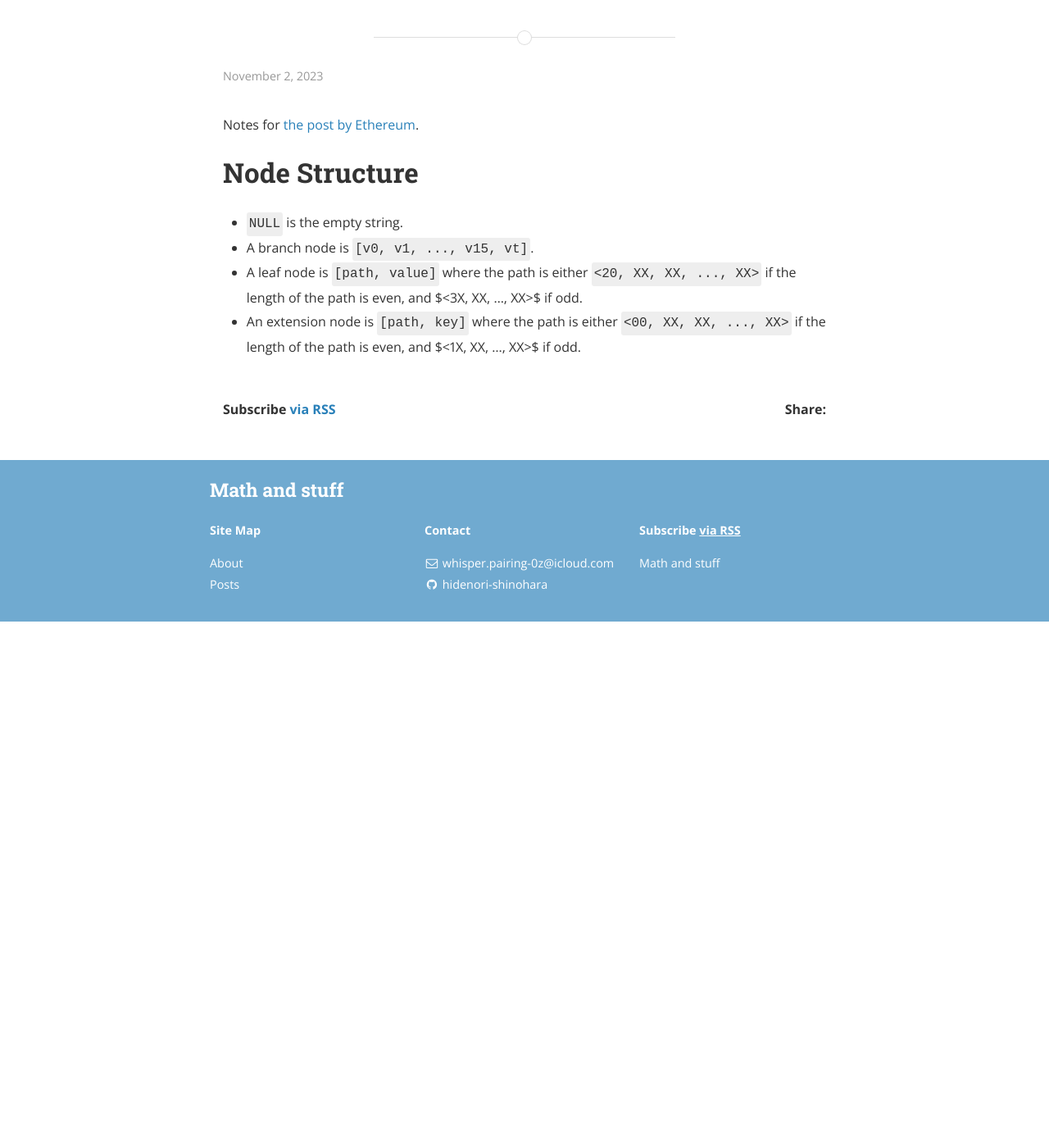
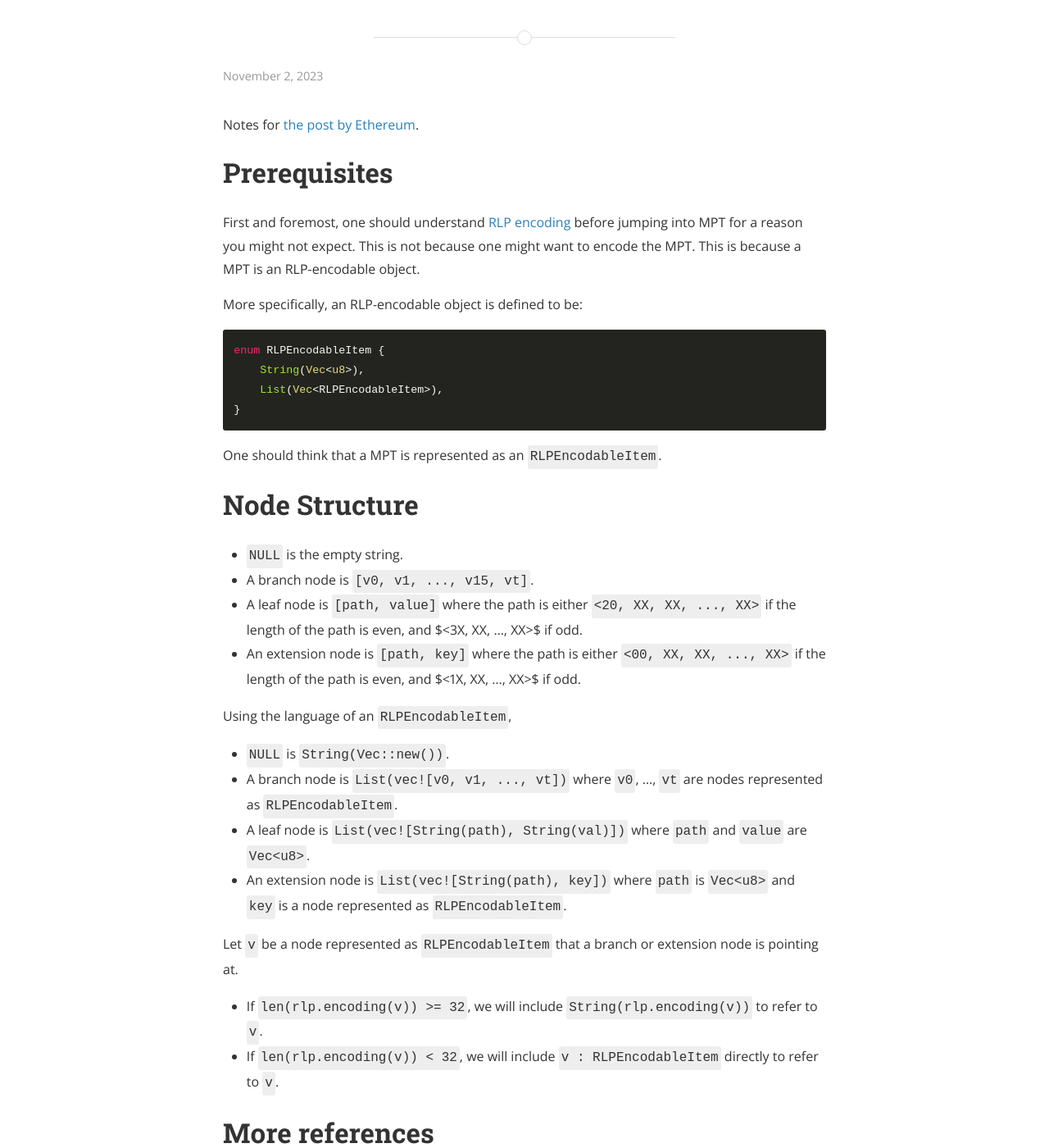
Before and after one commit to hidenori-shinohara/hidenori-shinohara.github.io, a Jekyll site: the page built from _posts/misc/2023-11-02-mpt-ethereum.md, in a window 1280 px wide and 1400 px high, scrolled down 202 px. Shown: the whole window at 82% size. Built offline with Jekyll 4.4.1, drawn with Linux system fonts in a browser that asks for light colours; nearby versions of some CDN libraries; before the commit the page ends 960 px from its top, so only the background shows below that; some of the changed text lies outside the part shown.

Commit message:
update the MPT article

````diff
--- a/_posts/misc/2023-11-02-mpt-ethereum.md
+++ b/_posts/misc/2023-11-02-mpt-ethereum.md
@@ -7,9 +7,42 @@ author: Hidenori
 
 Notes for [the post by Ethereum](https://ethereum.org/en/developers/docs/data-structures-and-encoding/patricia-merkle-trie/).
 
+# Prerequisites
+First and foremost, one should understand [RLP encoding](/2023/11/01/rlp-serialization.html) before jumping into MPT for a reason you might not expect.
+This is not because one might want to encode the MPT.
+This is because a MPT is an RLP-encodable object.
+
+More specifically, an RLP-encodable object is defined to be:
+
+```
+enum RLPEncodableItem {
+    String(Vec<u8>),
+    List(Vec<RLPEncodableItem>),
+}
+```
+
+One should think that a MPT is represented as an `RLPEncodableItem`.
+
 # Node Structure
 
 - `NULL` is the empty string.
 - A branch node is `[v0, v1, ..., v15, vt]`.
 - A leaf node is `[path, value]` where the path is either `<20, XX, XX, ..., XX>` if the length of the path is even, and $<3X, XX, ..., XX>$ if odd.
 - An extension node is `[path, key]` where the path is either `<00, XX, XX, ..., XX>` if the length of the path is even, and $<1X, XX, ..., XX>$ if odd.
+
+Using the language of an `RLPEncodableItem`,
+
+- `NULL` is `String(Vec::new())`.
+- A branch node is `List(vec![v0, v1, ..., vt])` where `v0`, ..., `vt` are nodes represented as `RLPEncodableItem`.
+- A leaf node is `List(vec![String(path), String(val)])` where `path` and `value` are `Vec<u8>`.
+- An extension node is `List(vec![String(path), key])` where `path` is `Vec<u8>` and `key` is a node represented as `RLPEncodableItem`.
+
+Let `v` be a node represented as `RLPEncodableItem` that a branch or extension node is pointing at.
+
+- If `len(rlp.encoding(v)) >= 32`, we will include `String(rlp.encoding(v))` to refer to `v`.
+- If `len(rlp.encoding(v)) < 32`, we will include `v : RLPEncodableItem` directly to refer to `v`.
+
+
+# More references
+- I filed a bug as I found a few typos in the blog post: https://github.com/ethereum/ethereum-org-website/issues/11635
+- [Ethereum Yellow Paper](https://ethereum.github.io/yellowpaper/paper.pdf)'s _Appendix D. Modified Merkle Patricia Tree_
````
